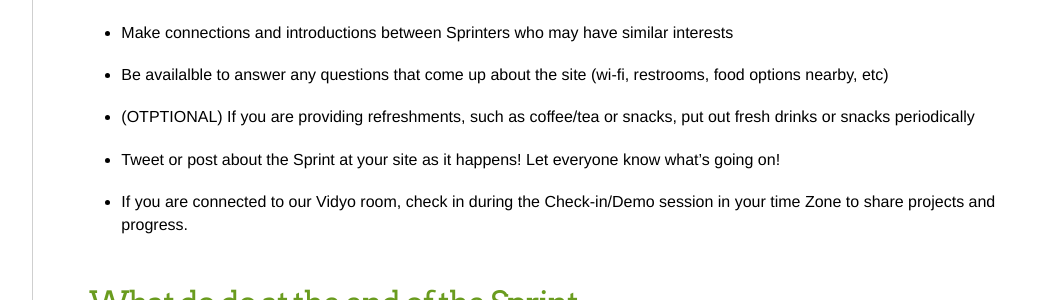
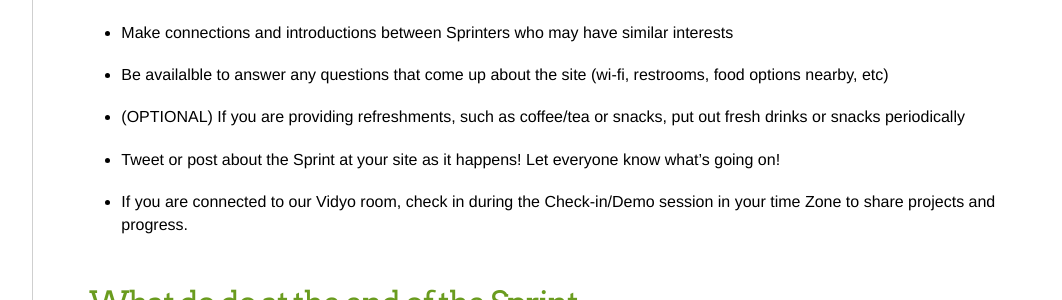
Before and after one commit to mozilla/global-sprint, a Jekyll site: the page built from _articles/site-hosts/checklist.md, in a window 1280 px wide and 900 px high, scrolled down 2025 px. Shown: the part 152-452 px from the top of the window, without its empty margins (180-1242 px from the left). Built offline with Jekyll 4.4.1, drawn with Linux system fonts in a browser that asks for light colours; comment, search, counter and statistics services are not loaded.

Commit message:
fix typo

```diff
--- a/_articles/site-hosts/checklist.md
+++ b/_articles/site-hosts/checklist.md
@@ -58,7 +58,7 @@ The space must have ...
 * As new people arrive help set them up on wi-fi, point them to projects they may be interested in
 * Make connections and introductions between Sprinters who may have similar interests
 * Be availalble to answer any questions that come up about the site (wi-fi, restrooms, food options nearby, etc)
-* (OTPTIONAL) If you are providing refreshments, such as coffee/tea or snacks, put out fresh drinks or snacks periodically
+* (OPTIONAL) If you are providing refreshments, such as coffee/tea or snacks, put out fresh drinks or snacks periodically
 * Tweet or post about the Sprint at your site as it happens! Let everyone know what's going on!
 * If you are connected to our Vidyo room, check in during the Check-in/Demo session in your time Zone to share projects and progress.
 
```
